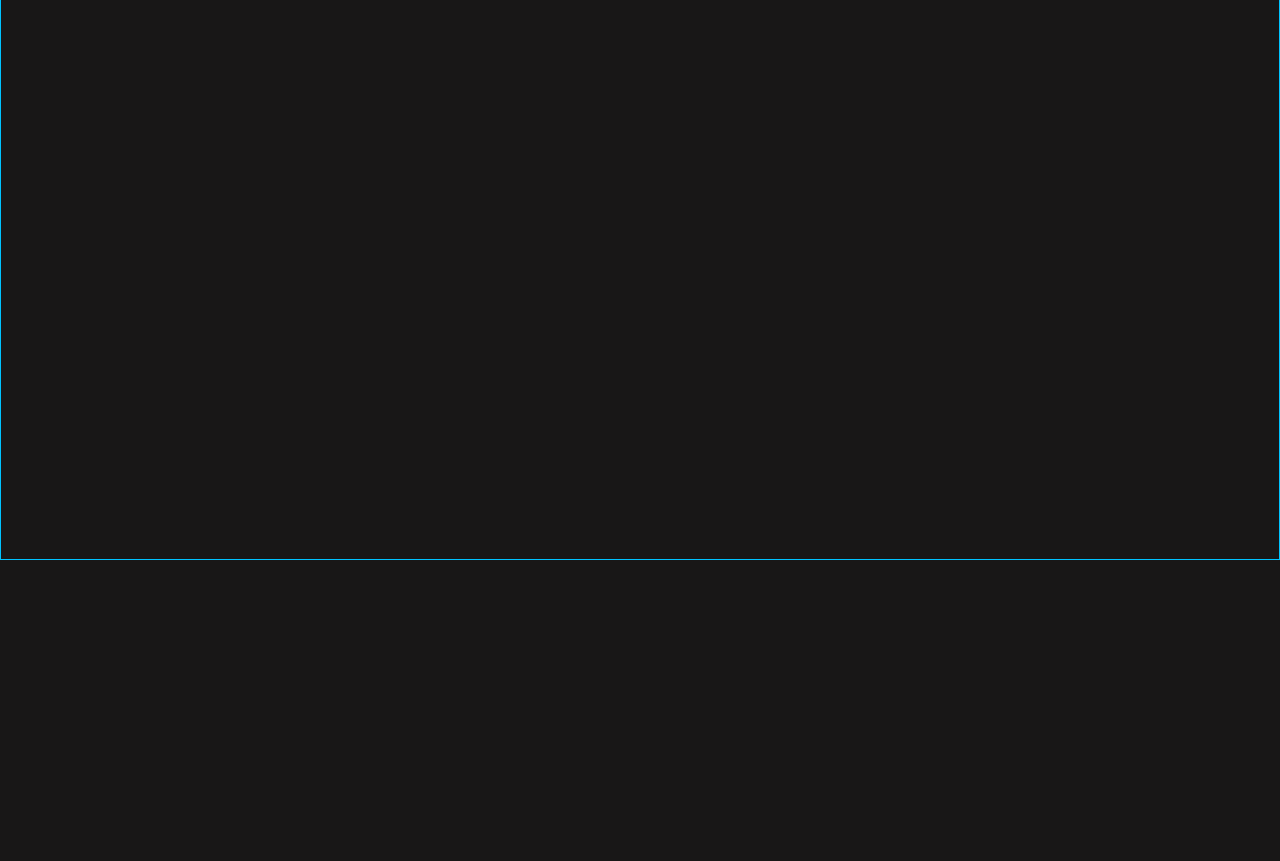
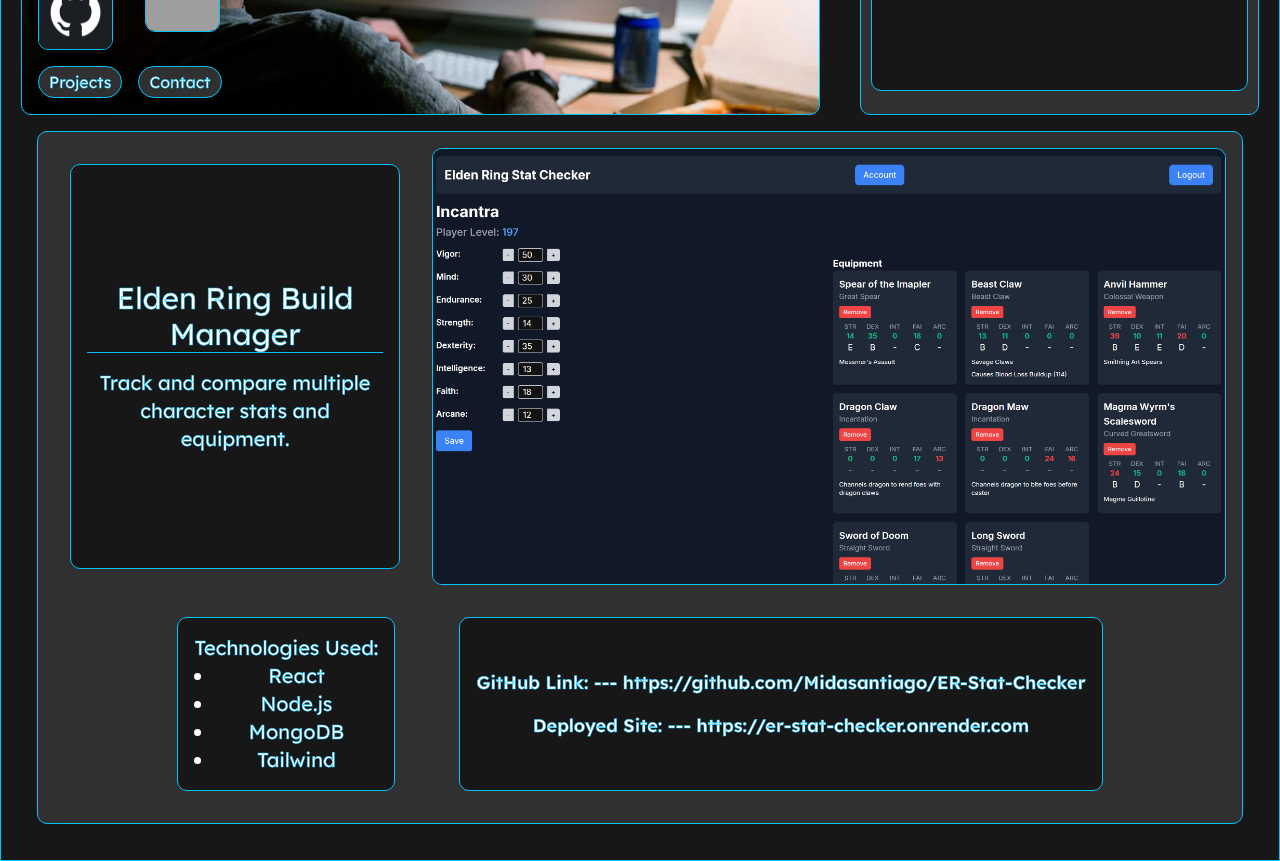
Before and after one commit to Midasantiago/Michael-Dev-Portfolio, a React (Vite) app: page /project/elden-ring-build-manager in a window 1280 px wide. Before the commit this address had no page. Shown: the part 240-1101 px from the top of the page. Before the commit the page ends 800 px from the top, so only its background shows below. Built offline with nearby package versions, Linux system fonts and the light colour scheme; grey boxes are pictures that could not be loaded.

Commit message:
Initialized project showcase page

```diff
--- a/src/index.css
+++ b/src/index.css
@@ -19,6 +19,10 @@
   color: #ffffff;
   -webkit-text-stroke: 0.5px var(--border-color);
 
+}
+
+span {
+  -webkit-text-stroke: 0.5px var(--border-color);
 }
 
 .hero {
@@ -136,11 +140,11 @@
   transition: all 0.3s ease-in-out;
 }
 
-.project:hover {
+.project:hover,
+.project-gif:hover {
   border-color: white;
   box-shadow: 0 0 10px var(--border-color);
-  transform: rotate(-10deg) scale(1.1);
-  animation: wave 0.5s infinite alternate;
+  transform: scale(1.1);
 }
 
 .project-img {
@@ -154,6 +158,60 @@
   -webkit-text-stroke: 0.5px var(--border-color);
 }
 
+.project-highlight {
+  background-color: var(--secondary-bg-color);
+  border: var(--border-width) solid var(--border-color);
+  border-radius: var(--border-radius);
+  /* v Might want to remove these stylings below v */
+  display: flex;
+  flex-direction: column;
+  align-items: center;
+  justify-content: center;
+  text-align: center;
+}
+
+.side-info {
+  background-color: var(--bg-color);
+  border: var(--border-width) solid var(--border-color);
+  border-radius: var(--border-radius);
+  display: flex;
+  flex-direction: column;
+  justify-content: center;
+  text-align: center;
+  width: 100%;
+  max-width: 600px;
+}
+
+.project-gif {
+  border: var(--border-width) solid var(--border-color);
+  border-radius: var(--border-radius);
+  max-width: 100%;
+  height: auto;
+  object-fit: cover;
+  transition: all 0.3s ease-in-out;
+}
+
+.tech-used,
+.project-links {
+  background-color: var(--bg-color);
+  border: var(--border-width) solid var(--border-color);
+  border-radius: var(--border-radius);
+  display: flex;
+  flex-direction: column;
+  justify-content: center;
+}
+
+.link {
+  font-size: 18px;
+  font-weight: 600;
+  transition: all 0.3s ease-in-out;
+}
+
+.link:hover {
+  -webkit-text-stroke: 0.5px var(--border-color);
+  transform: scale(1.05);
+}
+
 .footer {
   background-color: var(--secondary-bg-color);
   border: var(--border-width) solid var(--border-color);
--- a/src/main.jsx
+++ b/src/main.jsx
@@ -6,6 +6,7 @@
 import App from './App.jsx'
 
 import Homepage from './pages/Homepage.jsx';
+import Project from './pages/Project.jsx';
 
 const router = createBrowserRouter([
   {
@@ -16,6 +17,10 @@
       {
         index: true,
         element: <Homepage />
+      },
+      {
+        path: '/project/:id',
+        element: <Project />
       }
     ]
   }
--- /dev/null
+++ b/src/pages/Project.jsx
@@ -0,0 +1,51 @@
+import React from "react";
+import { useParams } from "react-router-dom";
+import placeholderImg from "../assets/image-coming-soon-placeholder.webp"
+import projects from "../projectData";
+
+const Project = () => {
+
+    const { id } = useParams();
+
+    const project = projects.find((p) => p.id === id);
+
+    if (!project) {
+        return (
+            <div className="text-center mt-10">
+                <h1 className="text-3xl text-red-500">Project Not Found</h1>
+                <p className="text-lg">The project you are looking for does not exist.</p>
+            </div>
+        );
+    }
+
+
+    return (
+        <div className=" project-highlight flex flex-col md:flex-row gap-4 justify-center items-center m-4 p-4">
+            <div className="flex gap-4 justify-center">
+                <div className=" side-info p-4 m-4">
+                    <h1 className=" project-title text-3xl">{project.title || "Coming Soon"}</h1>
+                    <p className="pt-4 text-xl">{project.description || "Coming Soon"}</p>
+                </div>
+                <div className="">
+                    <a href={project.deployedLink || "#"} target="_blank" rel="noopener noreferrer"><img className="project-gif w-full h-60 object-cover" src={project.image || placeholderImg} alt={project.title || "Placeholder Image"} /></a>
+                </div>
+            </div>
+            <div className="bottom-section flex gap-8">
+                <div className="tech-used p-4 m-4">
+                    <h1 className="text-xl">Technologies Used:</h1>
+                    <ul className="list-disc pl-5">
+                        {(project.technologies || []).map((tech, index) => (
+                            <li key={`${project.id}-${index}`} className="text-xl">{tech}</li>
+                        ))}
+                    </ul>
+                </div>
+                <div className="project-links p-4 m-4">
+                    <a href={project.githubLink || "#"} target="_blank" rel="noopener noreferrer" title={project.githubLink ? "View GitHub Repository" : "GitHub Link Coming Soon"}><p className=" link pt-2 pb-4"><span>GitHub Link: --- </span>{project.githubLink || "Coming Soon"}</p></a>
+                    <a href={project.deployedLink || "#"} target="_blank" rel="noopener noreferrer" title={project.deployedLink ? "View Deployed Link:" : "Deployed Link Coming Soon"}><p className="link pb-2"><span>Deployed Site: --- </span>{project.deployedLink || "Coming Soon"}</p></a>
+                </div>
+            </div>
+        </div>
+    )
+}
+
+export default Project;
--- a/src/projectData.js
+++ b/src/projectData.js
@@ -1,9 +1,11 @@
+import eldenRingImage from "./assets/er-build-manager.png"
+
 const projects = [
     {
         id: "elden-ring-build-manager",
         title: "Elden Ring Build Manager",
-        description: "Track and compare character stats and equipment.",
-        image: "src/assets/er-build-manager.png",
+        description: "Track and compare multiple character stats and equipment.",
+        image: eldenRingImage,
         technologies: ["React", "Node.js", "MongoDB", "Tailwind"],
         link: "/projects/elden-ring-build-manager",
         githubLink: "https://github.com/Midasantiago/ER-Stat-Checker",
@@ -17,6 +19,11 @@
         technologies: ["React", "Redux", "Firebase"],
         link: "/projects/zombies-guide",
     },
+    {
+        id: "terraria-class-progression",
+        title: " Terraria Class Progression",
+        description: "Track gear for current world progression per class",
+    }
 ];
 
 export default projects;
```
